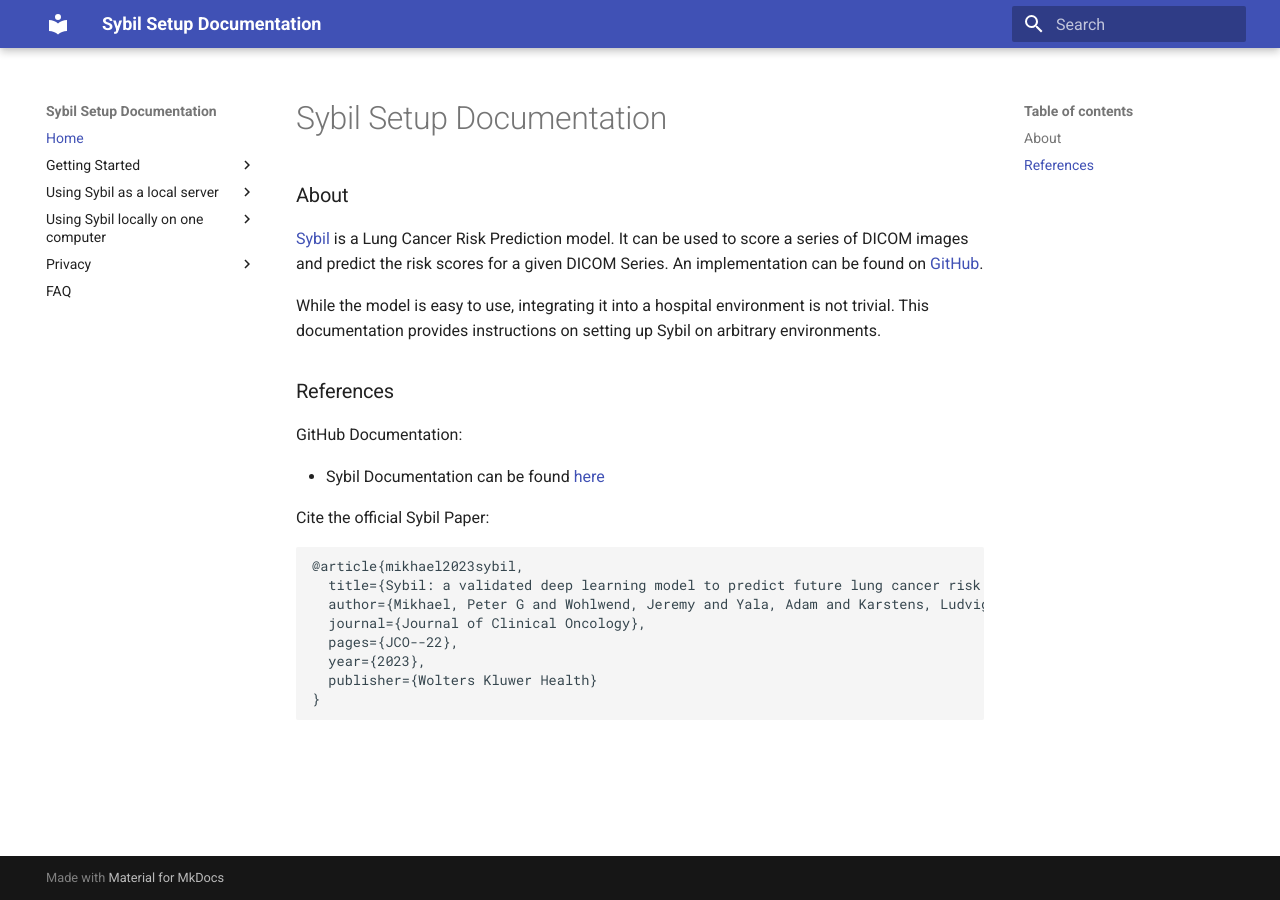
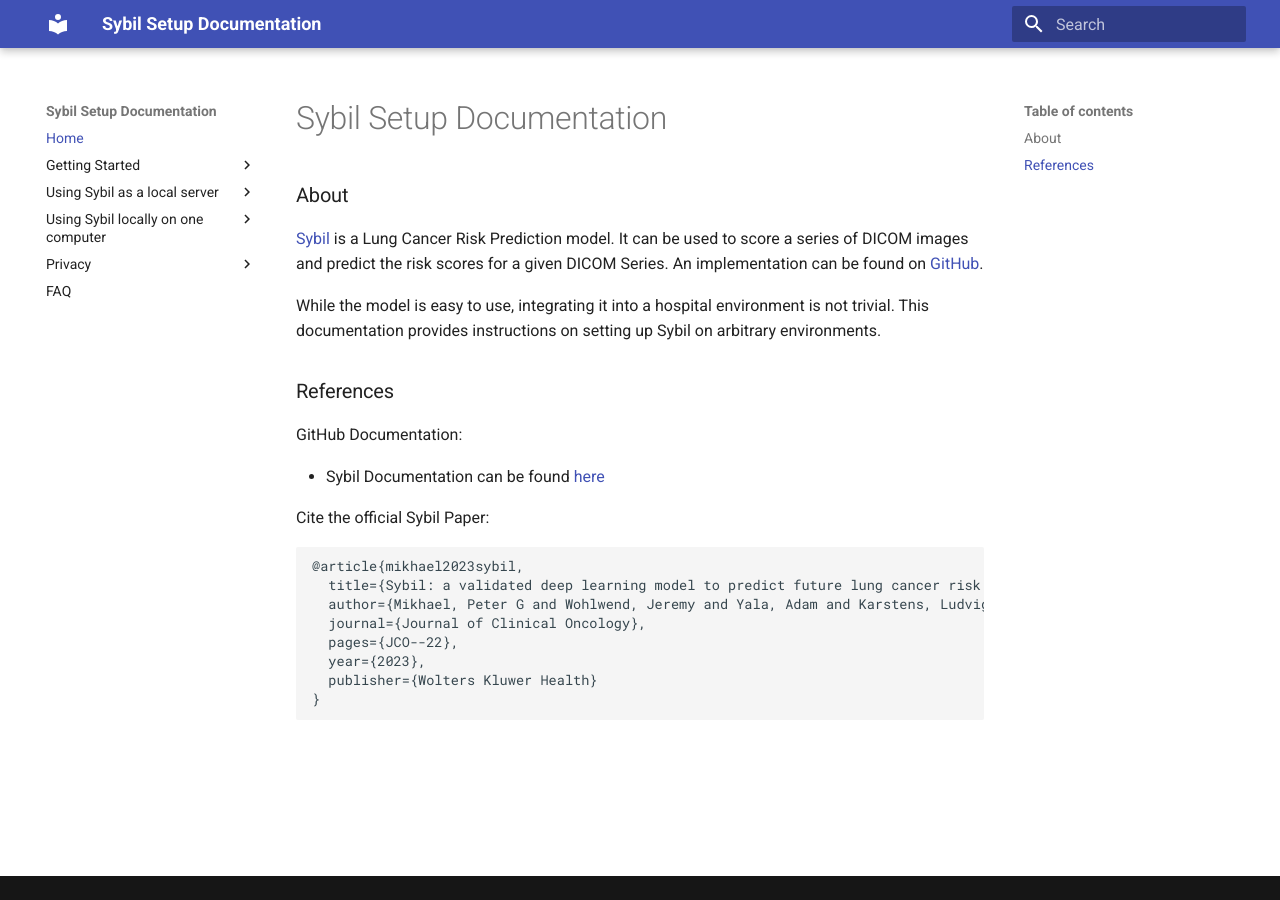
Before and after one commit to florian-klein/sybil-setup-docs, an MkDocs documentation site: the page built from docs/index.md, in a window 1280 px wide. Built offline with MkDocs 1.6.1 and Material for MkDocs 9.7.7, drawn with Linux system fonts in a browser that asks for light colours.

Commit message:
removed footer

```diff
--- a/mkdocs.yml
+++ b/mkdocs.yml
@@ -19,3 +19,6 @@
   - FAQ: faq.md
 # theme
 theme: material
+# remove footer
+extra:
+  generator: false
```
